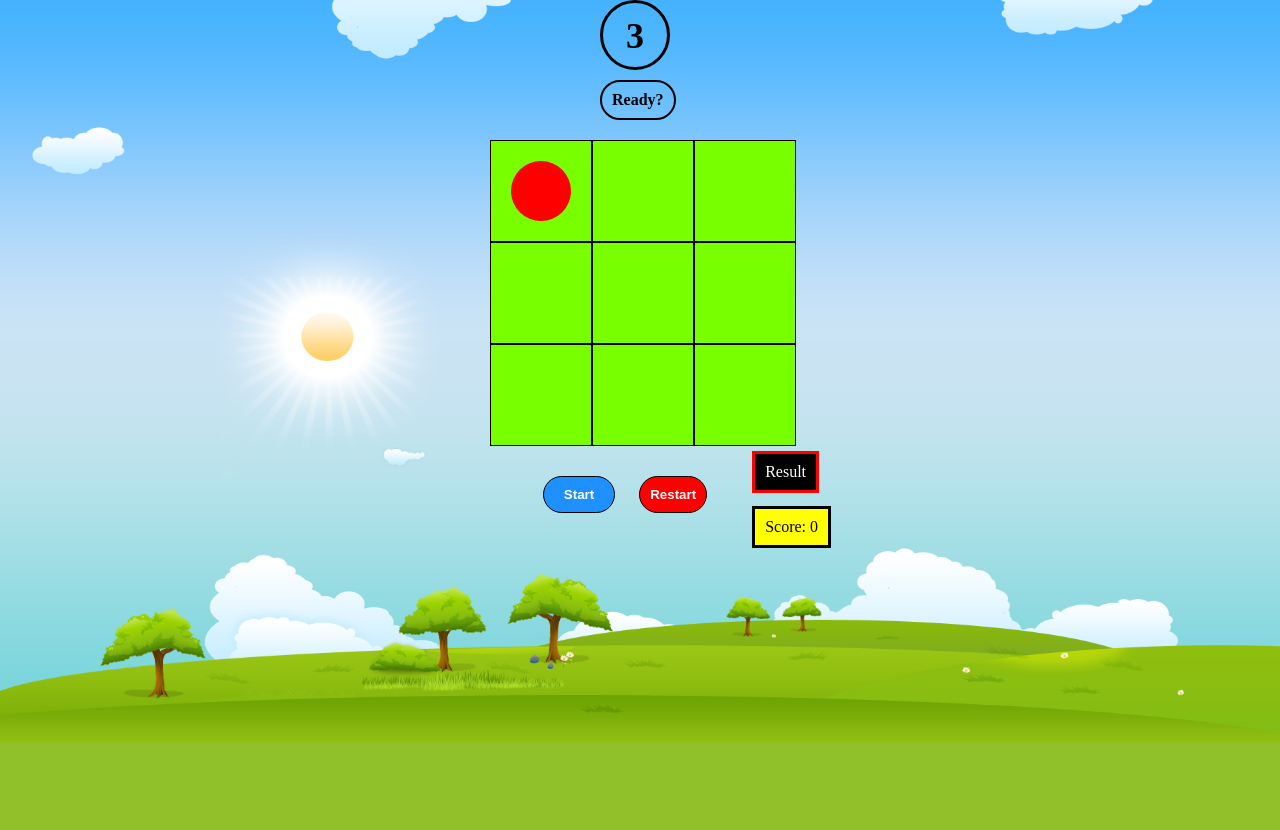
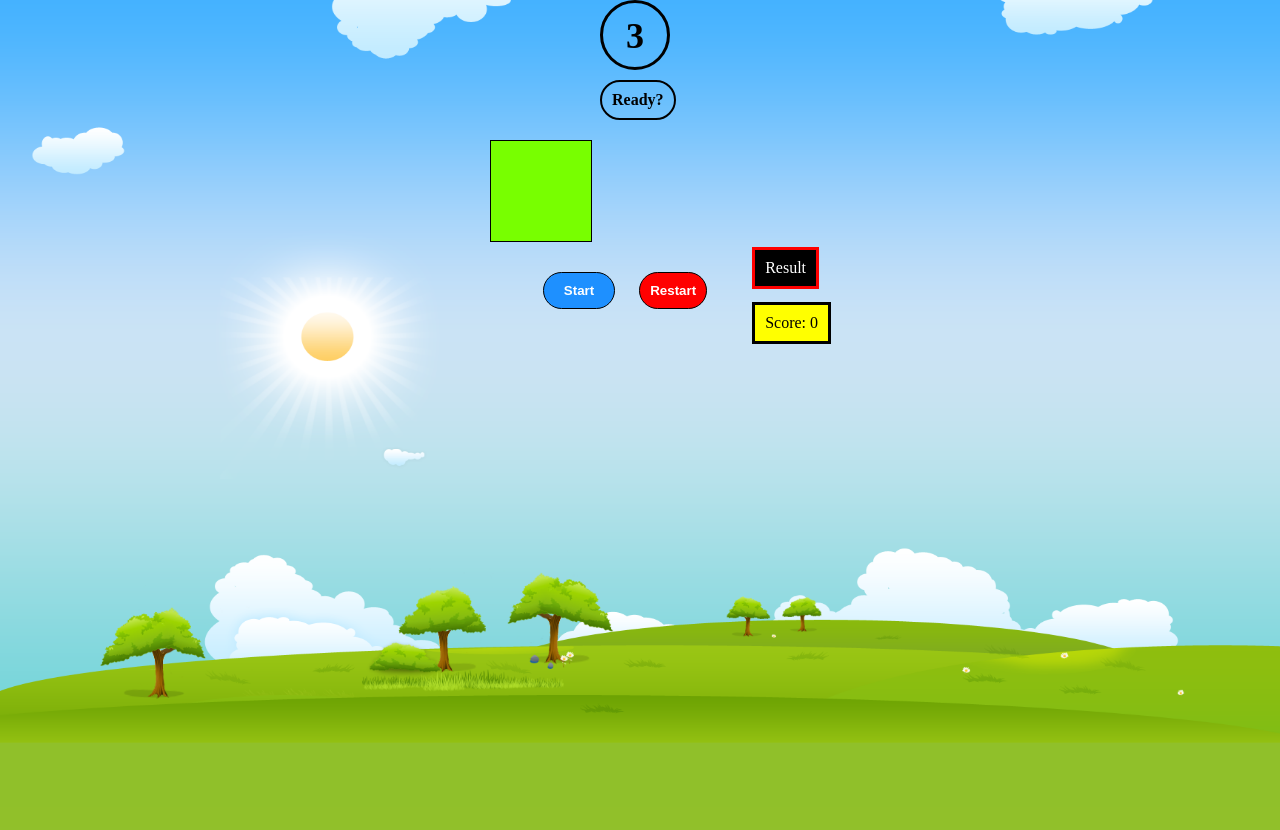
Before and after one commit to RaidenDilan/project-1, a PHP site: page / in a window 1280 px wide; the page is wider, and only the part inside the window is pictured. Shown: the part 60-890 px from the top of that part. Run offline with PHP 8.4, Linux system fonts and the light colour scheme; some libraries are stand-ins or nearby versions.

Commit message:
difficulty levels

```diff
--- a/css/style.css
+++ b/css/style.css
@@ -9,6 +9,11 @@ body {
   /*text-align: center;*/
 }
 
+#level1 {
+  /*position: absolute;*/
+  /*margin-right: 0 auto;*/
+}
+
 li {
   color: black;
   border: 1px solid black;
@@ -16,7 +21,6 @@ li {
   float: left;
   margin: 0 auto;
   padding: 50px;
-  /*text-align: center;*/
   position: relative;
   display: inline;
   width: 80px;
@@ -24,7 +28,6 @@ li {
   background-color: rgb(120, 255, 0);
   border-color: black;
   border-width: thin;
-  position: relative;
 }
 
 li.ball:after {
--- a/index.html
+++ b/index.html
@@ -17,23 +17,9 @@
       <!-- <img src="images/sonic1.gif" class="sonic"> -->
         <div class="timer">3</div>
         <div class="display">Ready?</div>
-        <ul class="board show hidden">
-          <li class="wall edge-top edge-left">
-            <!-- <div class="ball"></div> -->
-          </li>
-          <li class="wall edge-top"></li>
-          <li class="wall edge-top edge-right"></li>
-        </ul>
-        <ul class="board show hidden">
-          <li class="wall edge-left"></li>
-          <li class="wall edge5"></li>
-          <li class="wall edge-right"></li>
-        </ul>
-        <ul class="board show hidden">
-          <li class="wall edge-left edge-down"></li>
-          <li class="wall edge-down"></li>
-          <li class="wall edge-right edge-down destination"></li>
-        </ul>
+
+        <ul class="board show hidden" id="level1"></ul>
+
     </main>
     <footer>
       <button class="play">Start</button>
--- a/js/app.js
+++ b/js/app.js
@@ -1,4 +1,6 @@
 $(() => {
+//----------- Show instructions when the key 'I' is pressed and held ---------//
+
 //--------------------------------- OBJECTS ----------------------------------//
   const $timer = $('.timer');
   const $display = $('.display');
@@ -116,10 +118,36 @@ $(() => {
     // $play.toggle(); //NOT working yet
     // $showBoard.toggle(); //hides the maze board
   }
-//----------- Show instructions when the key 'I' is pressed and held ---------//
+//----------------------------LEVEL 1 DIFFICULTY------------------------------//
+  const $level1 = [0,0,0,0,1,0,0,1,0]; //arrays for the level 1 gird (9 cells).
+  const $cell = $('<li/>'); //creates the lists
+  const $grid = $('ul'); //attaches the object to the unordered lists
+
+  $level1.forEach((cell) => {
+    if (cell === 1) {
+      $cell.addClass('wall');
+    }
+    $cell.appendTo($grid);
+    console.log('Created Lists');
+  });
+//----------------------------LEVEL 2 DIFFICULTY------------------------------//
+  // const $level2 = [0,1,1,0,0,1,0,1,0,0,0,0]; //arrays for the level 2 gird (12 cells).
+  //
+  // $level2.forEach((cell) => {
+  //   if (cell === 1) {
+  //     $cell.addClass('wall');
+  //   }
+  //   $cell.appendTo($grid);
+  // });
+//----------------------------LEVEL 3 DIFFICULTY------------------------------//
+  // const $level3 = [0,1,0,1,0,1,0,1,0,0,0,0,0,0,0,1,0]; //arrays for the level 3 gird (17 cells).
+  //
+  // $level3.forEach((cell) => {
+  //   if (cell === 1) {
+  //     $cell.addClass('wall');
+  //   }
+  //   $cell.appendTo($grid);
+  // });
 
 //------ Reset the board if the player runs into a wall within the board -----//
-
-//-------------------- Create different difficulties -------------------------//
-
 });
```
Also changed, not shown: js/temporary_app.js (+22 -0 lines).
